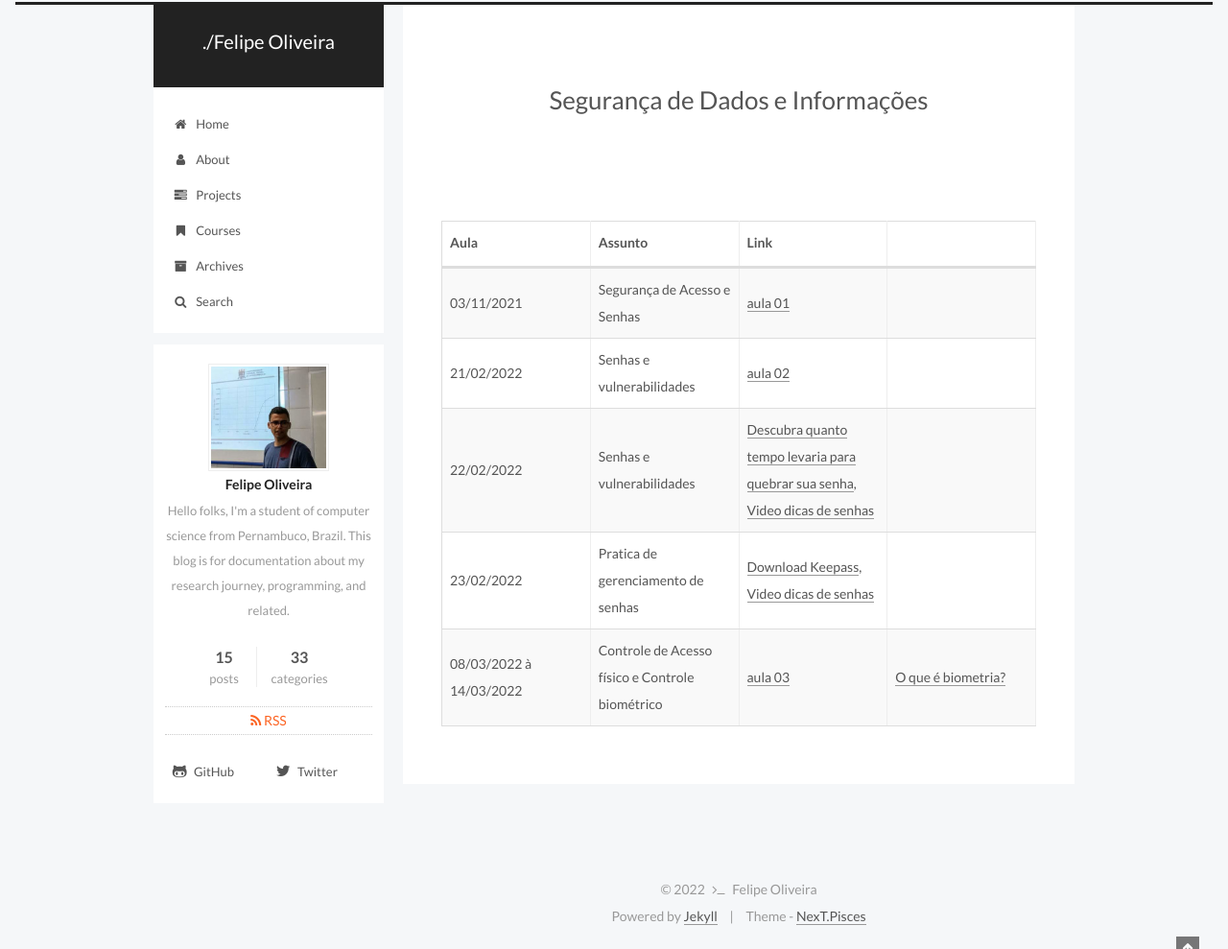
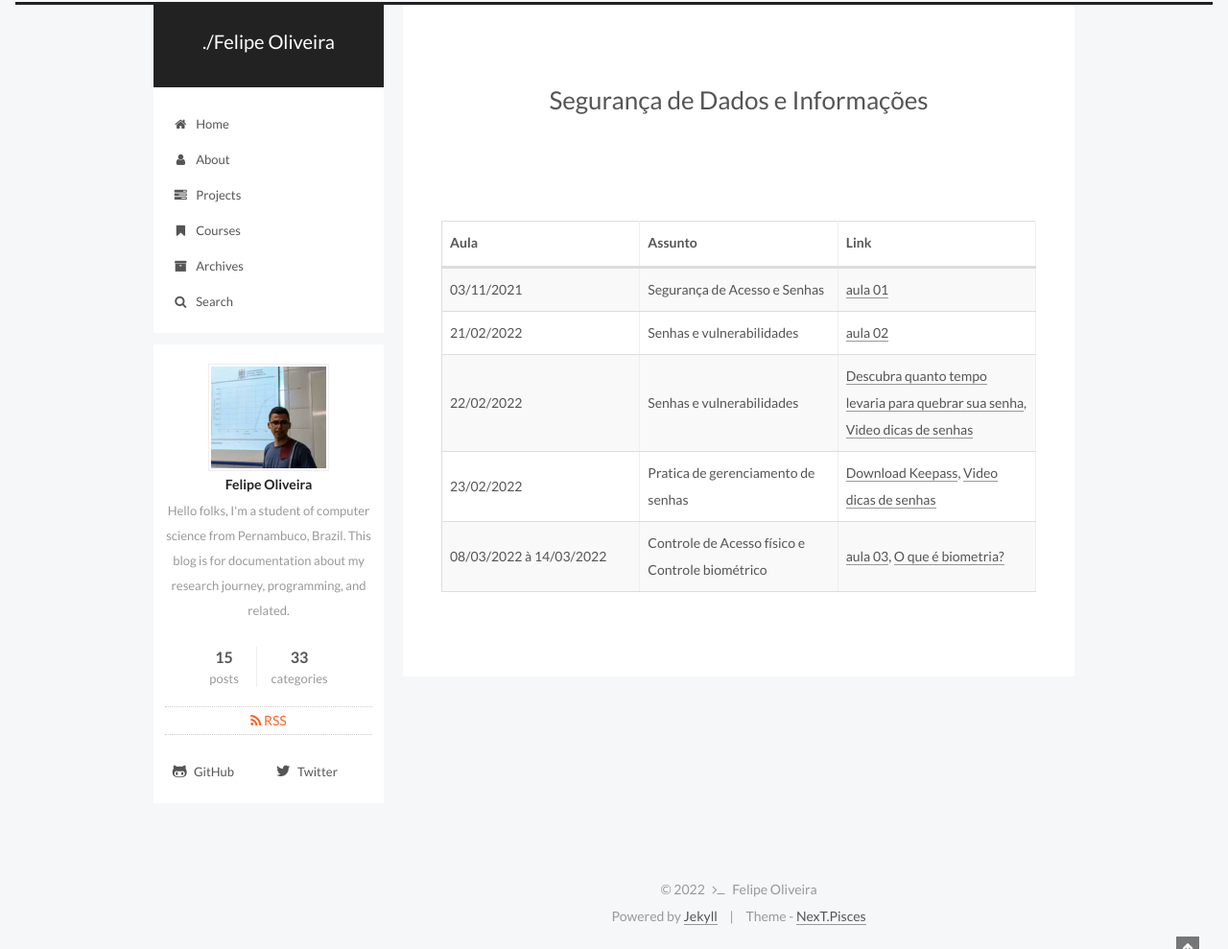
Before and after one commit to fdoliv/fdoliv.github.io, a Jekyll site: the page built from courses/sdi/index.md, in a window 1280 px wide. Shown: the whole page at 96% size. Built offline with Jekyll 4.4.1, drawn with Linux system fonts in a browser that asks for light colours.

```diff
--- a/courses/sdi/index.md
+++ b/courses/sdi/index.md
@@ -17,4 +17,4 @@ comments: false
 | 21/02/2022 | Senhas e vulnerabilidades | [aula 02]({{ site.url }}/assets/arquivos/sdi/aula02.pdf){:target="_blank"} |
 | 22/02/2022 | Senhas e vulnerabilidades | [Descubra quanto tempo levaria para quebrar sua senha](https://www.security.org/how-secure-is-my-password/){:target="_blank"}, [Video dicas de senhas](https://www.security.org/how-secure-is-my-password/){:target="_blank"} |
 | 23/02/2022 | Pratica de gerenciamento de senhas | [Download Keepass](https://megalink.dl.sourceforge.net/project/keepass/KeePass%202.x/2.50/KeePass-2.50.zip){:target="_blank"}, [Video dicas de senhas](https://www.youtube.com/watch?v=NWlo_K4W_4g&ab_channel=RobertOtavio){:target="_blank"} |
-| 08/03/2022 à 14/03/2022 | Controle de Acesso físico e Controle biométrico |  [aula 03]({{ site.url }}/assets/arquivos/sdi/aula03.pdf){:target="_blank"} | [O que é biometria?](https://youtu.be/0XfwcZ6WOsU){:target="_blank"}
+| 08/03/2022 à 14/03/2022 | Controle de Acesso físico e Controle biométrico |  [aula 03]({{ site.url }}/assets/arquivos/sdi/aula03.pdf){:target="_blank"}, [O que é biometria?](https://youtu.be/0XfwcZ6WOsU){:target="_blank"}
```
